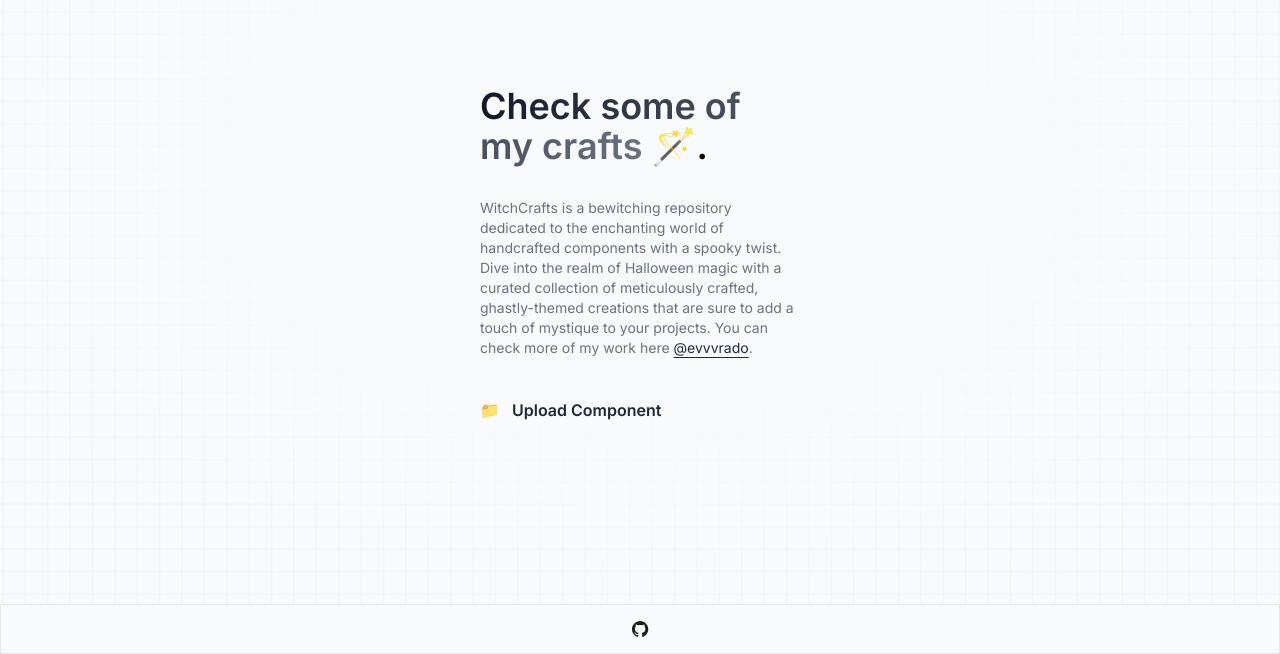
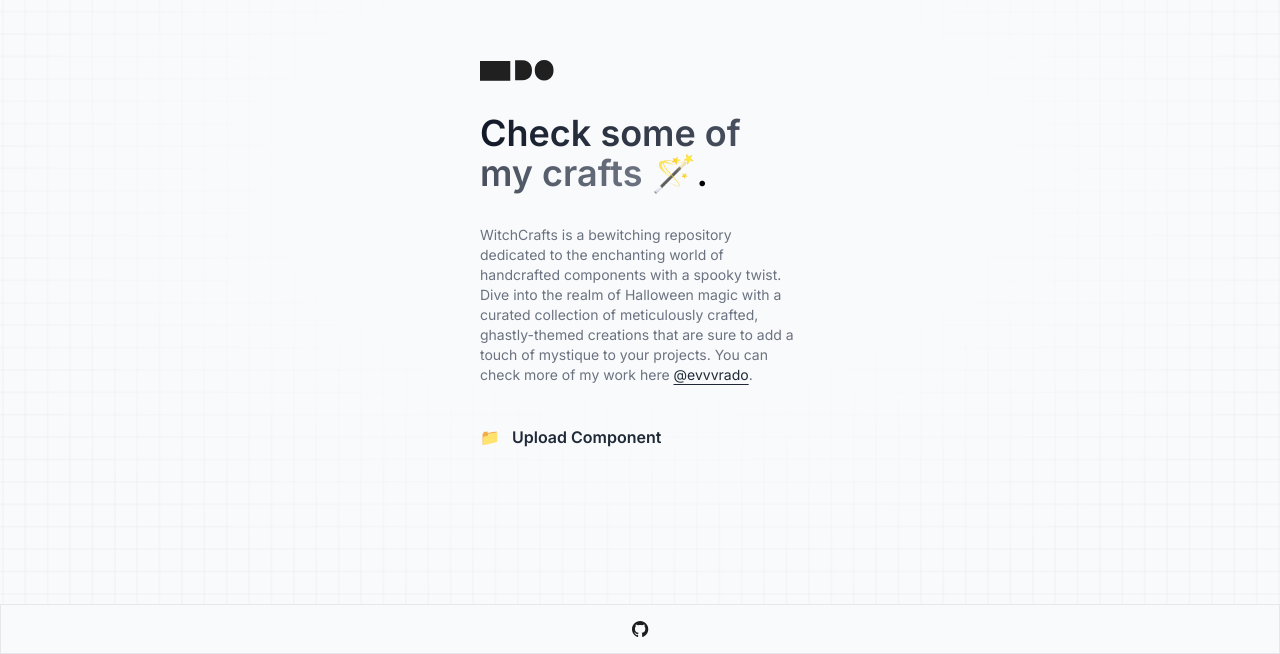
Before and after one commit to evvvrado/witch-crafts, a Next.js app: page / in a window 1280 px wide. Shown: the part 146-800 px from the top of the page. Built offline with nearby package versions, Linux system fonts and the light colour scheme.

Commit message:
feat: logo at home, readme cover

```diff
--- a/src/app/(home)/page.tsx
+++ b/src/app/(home)/page.tsx
@@ -1,12 +1,16 @@
 import { NextPage } from "next";
 import Link from "next/link";
+import PageTemplate from "@/components/page-template";
+import Logo from "@/components/evvvrado-logo";
 
 const Home: NextPage = () => {
 	return (
-		<main className="bg-gray-50">
+		<PageTemplate key={"home"}>
 			<nav className="m-auto flex h-screen w-screen items-center justify-center">
 				<ul>
 					<li className="max-w-xs">
+						<Logo className="mb-8" />
+
 						<h1 className="mb-8 block select-none text-4xl font-semibold transition-colors">
 							<span className=" bg-gradient-to-r from-gray-900 to-gray-500 bg-clip-text text-transparent">
 								Check some of my crafts
@@ -46,7 +50,7 @@ const Home: NextPage = () => {
 					</li>
 				</ul>
 			</nav>
-		</main>
+		</PageTemplate>
 	);
 };
 
--- a/src/app/layout.tsx
+++ b/src/app/layout.tsx
@@ -3,6 +3,7 @@ import type { Metadata } from "next";
 
 import { inter } from "@/styles/fonts";
 import Link from "next/link";
+import PageContainer from "@/components/page-container";
 
 const definition = {
 	title: "Witch Crafts | My handcraft components collection.",
@@ -83,7 +84,7 @@ export default function RootLayout({
 	return (
 		<html className={`${inter.variable}`} lang="pt-BR">
 			<body>
-				{children}
+				<PageContainer>{children}</PageContainer>
 
 				<footer className="fixed bottom-0 left-0 right-0 z-10 w-full border border-solid border-t-gray-200 bg-gray-50 py-4 text-center text-sm text-gray-400">
 					<Link
--- a/src/app/upload-component/components/upload/list.tsx
+++ b/src/app/upload-component/components/upload/list.tsx
@@ -36,8 +36,13 @@ const ListItem: React.FC<{
 	removeItem: (index: number) => void;
 }> = ({ file, index, removeItem }) => {
 	const fileName = useMemo(() => {
-		if (file.name.length > 14) {
-			return file.name.slice(0, 14).concat(`.${file.name.split(".")[1]}`);
+		const [fileText, fileExtension] = file.name.split(".");
+
+		if (fileText.length > 14) {
+			const truncatedName = fileText.slice(0, 8);
+			const last4Chars = fileText.slice(-4);
+
+			return `${truncatedName}...${last4Chars}.${fileExtension}`;
 		}
 
 		return file.name;
--- a/src/app/upload-component/page.tsx
+++ b/src/app/upload-component/page.tsx
@@ -1,5 +1,6 @@
 import { Metadata, NextPage } from "next";
 
+import PageTemplate from "@/components/page-template";
 import * as Upload from "./components/upload";
 import Link from "next/link";
 
@@ -9,7 +10,7 @@ export const metadata: Metadata = {
 
 const UploadComponent: NextPage = () => {
 	return (
-		<main className="bg-gray-50">
+		<PageTemplate key={"upload"}>
 			<div className="m-auto flex h-screen w-screen flex-col items-center justify-center">
 				<div className="mb-10 max-w-xs">
 					<Link
@@ -55,7 +56,7 @@ const UploadComponent: NextPage = () => {
 					<Upload.Trigger>Ready</Upload.Trigger>
 				</Upload.Root>
 			</div>
-		</main>
+		</PageTemplate>
 	);
 };
 
--- /dev/null
+++ b/src/components/evvvrado-logo.tsx
@@ -0,0 +1,32 @@
+import Link from "next/link";
+import React, { HTMLAttributes } from "react";
+
+const Logo: React.FC<HTMLAttributes<HTMLOrSVGElement>> = (props) => {
+	return (
+		<Link href={"https://x.com/evvvrado"} target="_blank">
+			<svg
+				{...props}
+				xmlns="http://www.w3.org/2000/svg"
+				width="74"
+				height="21"
+				viewBox="0 0 74 21"
+				fill="none"
+			>
+				<path
+					d="M42.2174 20.2837H35.124V0.273576H42.276C44.2888 0.273576 46.0214 0.674168 47.474 1.47535C48.9265 2.27002 50.0436 3.41318 50.8253 4.90482C51.6134 6.39645 52.0075 8.18121 52.0075 10.2591C52.0075 12.3435 51.6134 14.1347 50.8253 15.6329C50.0436 17.131 48.92 18.2807 47.4544 19.0819C45.9953 19.8831 44.2497 20.2837 42.2174 20.2837Z"
+					fill="#202020"
+				/>
+				<path
+					d="M73.5296 10.2786C73.5296 12.4607 73.116 14.3171 72.2887 15.8478C71.468 17.3786 70.3476 18.5478 68.9276 19.3555C67.5142 20.1566 65.9248 20.5572 64.1596 20.5572C62.3814 20.5572 60.7855 20.1534 59.372 19.3457C57.9586 18.538 56.8415 17.3688 56.0207 15.8381C55.2 14.3073 54.7896 12.4542 54.7896 10.2786C54.7896 8.09653 55.2 6.24013 56.0207 4.70941C56.8415 3.17869 57.9586 2.01273 59.372 1.21155C60.7855 0.40385 62.3814 0 64.1596 0C65.9248 0 67.5142 0.40385 68.9276 1.21155C70.3476 2.01273 71.468 3.17869 72.2887 4.70941C73.116 6.24013 73.5296 8.09653 73.5296 10.2786Z"
+					fill="#202020"
+				/>
+				<path
+					d="M0 0.991508H30.2923V20.7743H0V0.991508Z"
+					fill="#202020"
+				/>
+			</svg>
+		</Link>
+	);
+};
+
+export default Logo;
--- /dev/null
+++ b/src/components/page-container.tsx
@@ -0,0 +1,10 @@
+"use client";
+
+import { AnimatePresence } from "framer-motion";
+import React, { ReactNode } from "react";
+
+const PageContainer: React.FC<{ children: ReactNode }> = ({ children }) => {
+	return <AnimatePresence mode="wait">{children}</AnimatePresence>;
+};
+
+export default PageContainer;
--- /dev/null
+++ b/src/components/page-template.tsx
@@ -0,0 +1,22 @@
+"use client";
+
+import React, { ReactNode } from "react";
+import { motion } from "framer-motion";
+
+const PageTemplate: React.FC<{ children: ReactNode }> = ({ children }) => {
+	return (
+		<motion.main
+			initial={{ opacity: 0 }}
+			animate={{ opacity: 1 }}
+			transition={{
+				duration: 0.3,
+				ease: "easeInOut",
+			}}
+			className="bg-gray-50"
+		>
+			{children}
+		</motion.main>
+	);
+};
+
+export default PageTemplate;
```
Also changed, not shown: cover.png (added), 1 other file (tests, documents, lock files or other folders).
